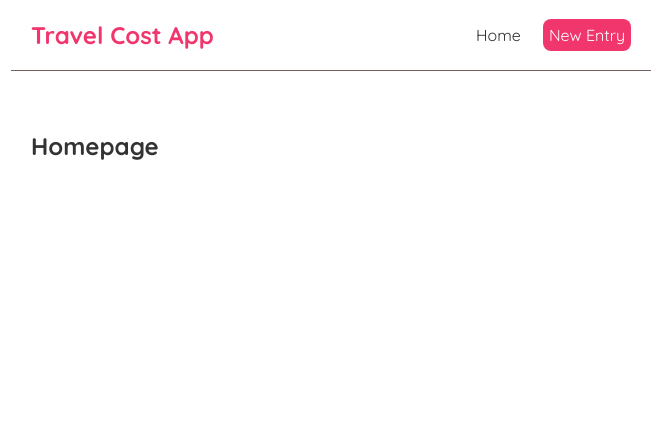
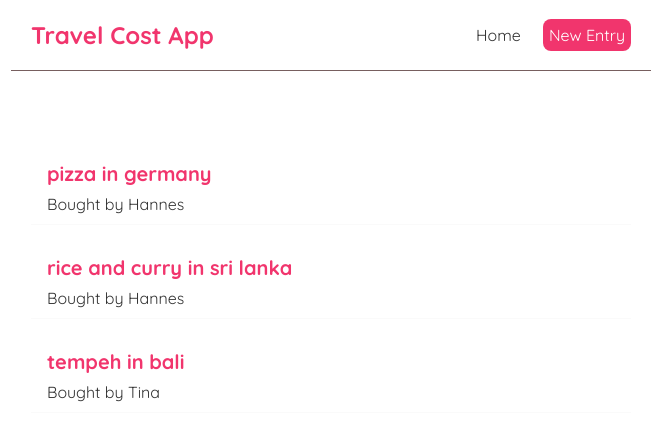
Before and after one commit to HaDuve/TravelCost, a React (Create React App) app in the folder travel-cost/: page / in a window 1280 px wide. Shown: the top 440 px of the page, without its empty margins (309-971 px from the left). Built offline with nearby package versions, Linux system fonts and the light colour scheme.

Commit message:
following tutorial 10 (#1)

```diff
--- a/travel-cost/src/Home.js
+++ b/travel-cost/src/Home.js
@@ -1,7 +1,20 @@
+import { useState } from 'react';
+
 const Home = () => {
+    const [entries, setEntries] = useState([
+        { title: "pizza in germany", body: "01.01.2022", author: "Hannes", id: 1 },
+        { title: "rice and curry in sri lanka", body: "02.01.2022", author: "Hannes", id: 2 },
+        { title: "tempeh in bali", body: "03.01.2022", author: "Tina", id: 3 }
+    ]);
+
     return (
         <div className="home">
-            <h2>Homepage</h2>
+            {entries.map((entry) => (
+                <div className="blog-preview" key={entry.id}>
+                    <h2> {entry.title} </h2>
+                    <p>Bought by {entry.author}</p>
+                </div>
+            )) }
         </div>
      );
 }
--- a/travel-cost/src/index.css
+++ b/travel-cost/src/index.css
@@ -34,3 +34,18 @@
   margin: 40px auto;
   padding: 20px;
 }
+
+/* blog previews / list */
+.blog-preview {
+  padding: 10px 16px;
+  margin: 20px 0;
+  border-bottom: 1px solid #fafafa;
+}
+.blog-preview:hover {
+  box-shadow: 1px 3px 5px rgba(0,0,0,0.1);
+}
+.blog-preview h2 {
+  font-size: 20px;
+  color: #f1356d;
+  margin-bottom: 8px;
+}
```
